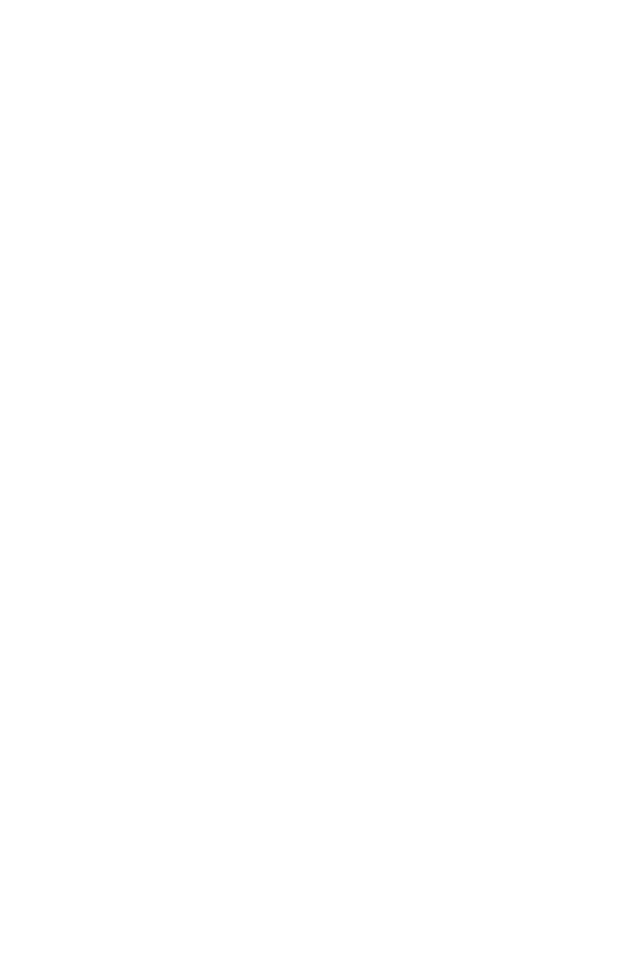
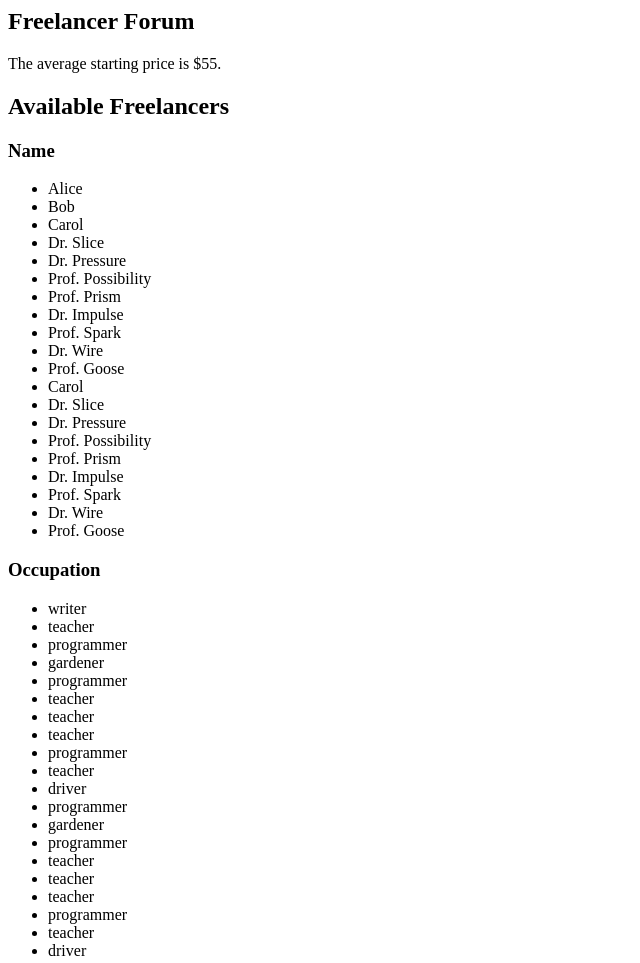
Before and after one commit to EngineerMoore/FreelancerForum, a plain HTML site: page index.html in a window 1280 px wide. Shown: the top 963 px of the page, without its empty margins (0-640 px from the left). Before the commit the page ends 800 px from the top, so only its background shows below. Drawn offline with Linux system fonts and the light colour scheme.

Commit message:
added freelancers and an average price to html

```diff
--- a/index.html
+++ b/index.html
@@ -6,4 +6,33 @@
     <title>Freelancer Forum</title>
     <script src="./index.js" defer></script>
   </head>
+  <body>
+    <header>
+      <nav>
+      </nav>
+    </header>
+    <main>
+      <section  id="average-price">
+        <h1>Freelancer Forum</h1>
+      </section>
+      <section>
+        <h2>Available Freelancers</h2>
+        <section>
+          <h3>Name</h3>
+          <ul id="name">
+          </ul>
+        </section>
+        <section>
+          <h3>Occupation</h3>
+          <ul id="occupation">
+          </ul>
+        </section>
+        <section>
+          <h3>Starting Price</h3>
+          <ul id="price">
+          </ul>
+        </section>
+      </section>
+    </main>
+  </body>
 </html>
--- a/index.js
+++ b/index.js
@@ -0,0 +1,119 @@
+// create freelancers array filled w/ freelancer objects (Alice and bob)
+const freelancers = [
+  {name: `Alice`, occupation: `writer`, price: 30},
+  {name: `Bob`, occupation: `teacher`, price: 50}
+]
+// console.log(freelancers)
+const newFreelancers = [
+  { name: "Carol", price: 70, occupation: "programmer"},
+  { name: "Dr. Slice", price: 25, occupation: "gardener" },
+  { name: "Dr. Pressure", price: 51, occupation: "programmer" },
+  { name: "Prof. Possibility", price: 43, occupation: "teacher" },
+  { name: "Prof. Prism", price: 81, occupation: "teacher" },
+  { name: "Dr. Impulse", price: 43, occupation: "teacher" },
+  { name: "Prof. Spark", price: 76, occupation: "programmer" },
+  { name: "Dr. Wire", price: 47, occupation: "teacher" },
+  { name: "Prof. Goose", price: 72, occupation: "driver" },
+];
+// TODO: push names on a time interval
+// need to setTimeout()
+
+
+const addFreelancers = (people) => {
+  people.forEach((person) => freelancers.push(person));
+  }
+setInterval(addFreelancers(newFreelancers),3000);
+
+
+//   // const test = () => {
+//   //   newFreelancers.forEach((person) => {
+//   //     freelancers.push(person)});i++; if (i < newFreelancers.length){
+//   //       const changeIndex = () => {i++};
+//   //       setTimeout(() => {changeIndex},3000);
+//   //       addMe;}}},
+
+
+
+// // const addFreelancers = () => {
+// //   newFreelancers.forEach((person) => {freelancers.push(person)});}
+
+for (let i=0; i< newFreelancers.length; i++) {freelancers.push(newFreelancers[i])}
+
+
+
+
+
+
+
+// Add freelancers to the html
+// map() new (name, occupation, startice price) arrays
+let freelancerNames = [];
+const nameList = (people) => people.map((person) => person.name);
+freelancerNames = nameList(freelancers)
+// console.log(freelancerNames)
+
+let freelancerJobs = [];
+const occupationList = (people) =>
+  people.map((person) => person.occupation);
+freelancerJobs = occupationList(freelancers);
+
+
+// update the average price everytime a starting price is added
+// create a seperate array w/ the starting prices and get average
+// map to get the new array and use reduce to get average
+let priceList = []
+const avgPriceCalculator = (businesses) => {
+  priceList = businesses.map((business) => {
+    return business.price});
+    const priceSum = priceList.reduce((accumulator,currentValue) => {
+      return accumulator + currentValue;},0);
+      return Math.round(priceSum/priceList.length);
+    }
+    let avgPrice = 0
+    avgPrice = avgPriceCalculator(freelancers)
+    // console.log(avgPrice)
+    // console.log(priceList)
+
+
+    // loop through each
+    // create li elements to add the freelancers's attributes to the html
+    // grab the ul html element
+    // append the li to the ul
+    const appendNames = (names) => names.forEach((name) => {
+      const li = document.createElement(`li`);
+      li.innerText = name;
+      const ul = document.querySelector(`#name`);
+      ul.append(li)
+    })
+    appendNames(freelancerNames)
+
+    const appendOccupation = (jobs) => jobs.forEach((job) => {
+      const li = document.createElement(`li`);
+      li.innerText = job;
+      const ul = document.querySelector(`#occupation`);
+      ul.append(li)
+    });
+    appendOccupation(freelancerJobs)
+
+    const appendPrices =  (prices) => prices.forEach((price) => {
+      const li = document.createElement(`li`);
+      li.innerText = `$${price}`;
+      const ul = document.querySelector(`#price`);
+      ul.append(li);
+    })
+    appendPrices(priceList)
+
+    // display a message w/ the average starting price
+    appendAveragePrice = (price) => {
+      const pElement = document.createElement(`p`);
+      pElement.innerText = `The average starting price is $${price}.`;
+      const h1 = document.querySelector(`#average-price`);
+      h1.append(pElement)
+    }
+    appendAveragePrice(avgPrice)
+    // const priceList = freelancers.map((business) =>  {business.startingPrice})
+    /* Code didn't work initially b/c I used curly braces after the arrow
+    in the anonymous f(x)*/
+
+    // Add carol and random people to the list every few seconds
+    // loop through newFreelancers and add them to freelancers []
```
